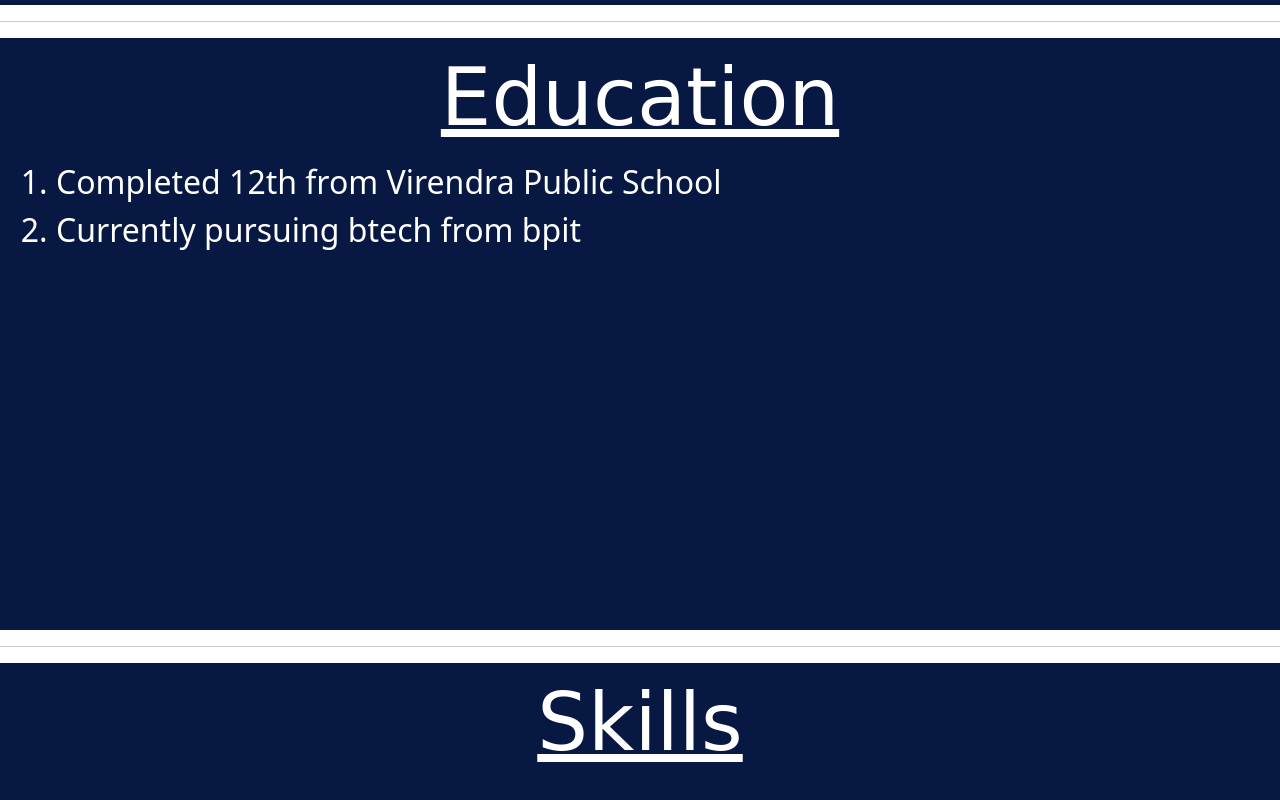
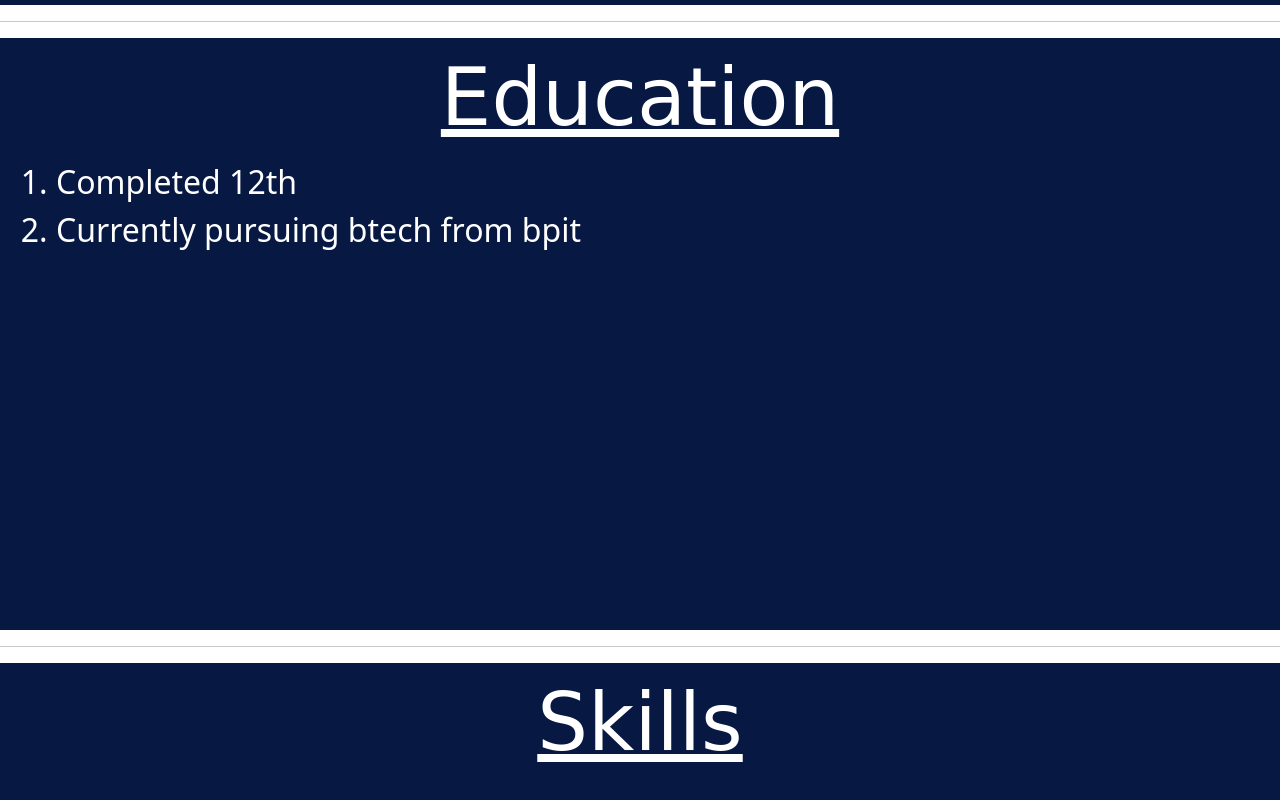
Before and after one commit to Dhruv2024/Portfolio, a plain HTML site: page index.html in a window 1280 px wide. Shown: the part 1893-2693 px from the top of the page. Drawn offline with nearby package versions, Linux system fonts and the light colour scheme; a web font is replaced by a local one.

Commit message:
Update index.html

```diff
--- a/index.html
+++ b/index.html
@@ -87,7 +87,7 @@
         Education
       </div>
       <ol class="education_ol">
-        <li>Completed 12th from Virendra Public School</li>
+        <li>Completed 12th</li>
         <li>Currently pursuing btech from bpit</li>
       </ol>
     </div>
```
